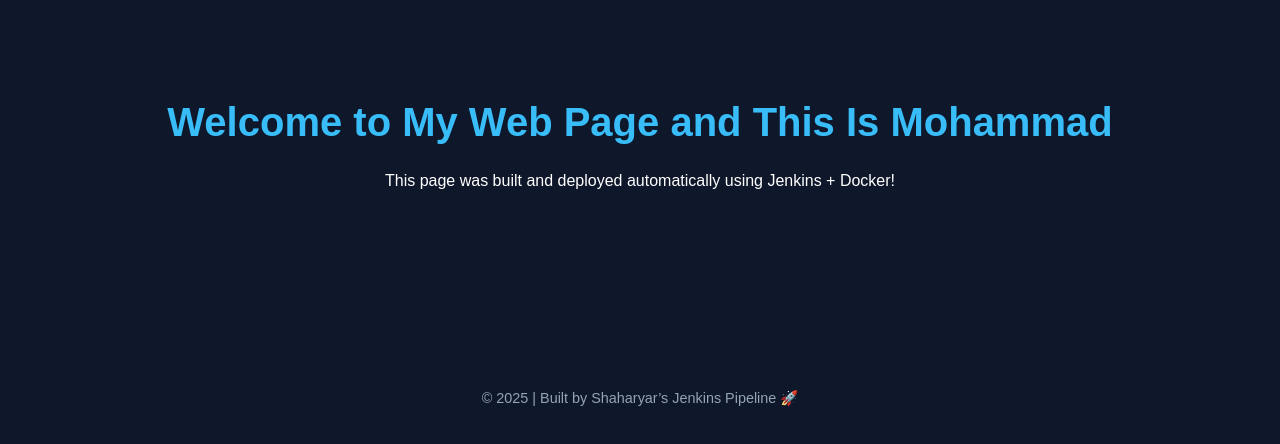
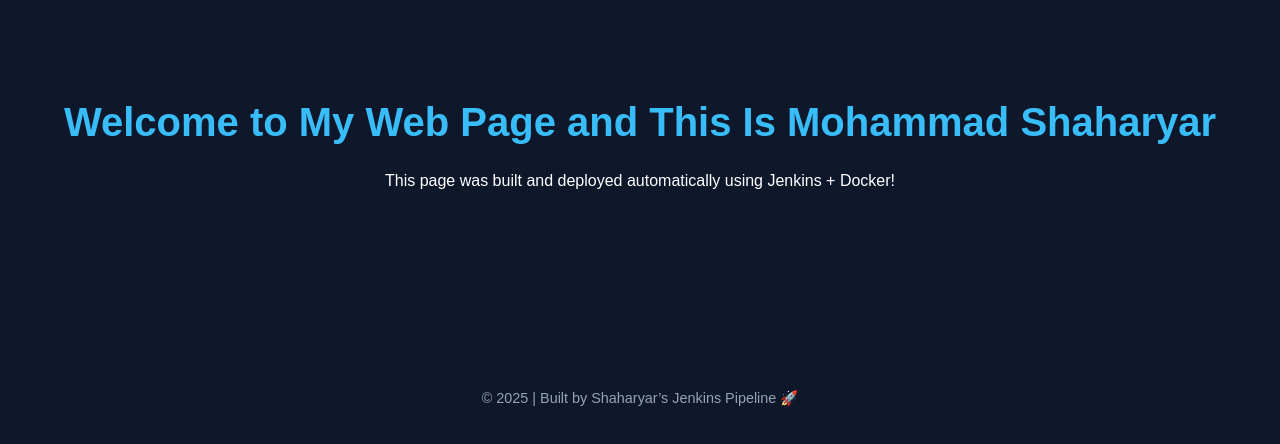
Before and after one commit to shaharyar-devops/new-webpage, a plain HTML site: page index.html in a window 1280 px wide. Drawn offline with Linux system fonts and the light colour scheme.

Commit message:
Shaharyar Added

```diff
--- a/index.html
+++ b/index.html
@@ -8,7 +8,7 @@
 </head>
 <body>
     <div class="container">
-        <h1>Welcome to My Web Page and This Is Mohammad</h1>
+        <h1>Welcome to My Web Page and This Is Mohammad Shaharyar</h1>
         <p>This page was built and deployed automatically using Jenkins + Docker!</p>
         <div class="footer">© 2025 | Built by Shaharyar’s Jenkins Pipeline 🚀</div>
     </div>
```
